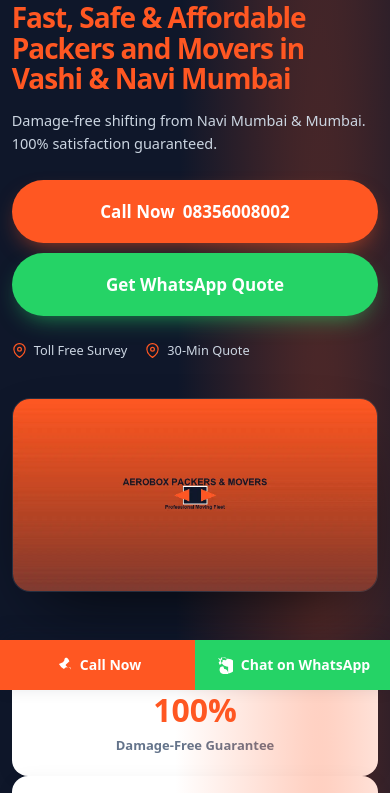
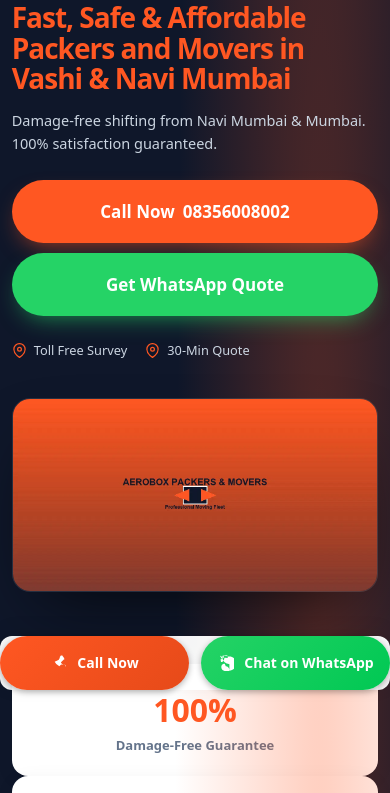
Before and after one commit to nishadisposables/aerobox-packers-movers, a plain HTML site: page index.html in a window 390 px wide. Shown: the part 154-947 px from the top of the page. Drawn offline with Linux system fonts and the light colour scheme.

Commit message:
Redesign mobile bar colors + hide header CTAs on mobile

```diff
--- a/index.html
+++ b/index.html
@@ -68,14 +68,48 @@ img,svg{display:block;max-width:100%}a{color:inherit;text-decoration:none}button
 .hero-trust svg{width:15px;height:15px;flex:none}
 .hero-media{position:relative}
 .hero-media img{width:100%;height:auto;border-radius:18px;box-shadow:0 30px 70px -30px rgba(0,0,0,.8);border:1px solid rgba(255,255,255,.1)}
-.mobile-bar{position:fixed;left:0;right:0;bottom:0;z-index:120;display:grid;grid-template-columns:1fr 1fr;box-shadow:0 -6px 20px rgba(15,23,42,.18)}
-.mobile-bar a{display:flex;align-items:center;justify-content:center;gap:8px;font-weight:800;font-size:15px;padding:15px 8px;color:#fff;padding-bottom:calc(15px + env(safe-area-inset-bottom))}
-.mobile-bar svg{width:19px;height:19px}
-.mobile-bar .mb-call{background:var(--accent)}.mobile-bar .mb-wa{background:var(--green)}
+.mobile-bar{
+  position:fixed;
+  left:0; right:0; bottom:0;
+  z-index:120;
+  display:grid;
+  grid-template-columns:repeat(2, 1fr);
+  gap:12px;
+  background:rgba(255,255,255,0.96);
+  border-radius:12px;
+  box-shadow:0 -4px 20px rgba(0,0,0,0.08);
+}
+.mobile-bar a{
+  display:flex;
+  align-items:center;
+  justify-content:center;
+  gap:10px;
+  font-weight:800;
+  font-size:14px;
+  padding:16px 10px;
+  color:#111;
+  cursor:pointer;
+  transition:background .2s;
+}
+.mobile-bar .mb-call{
+  background:linear-gradient(135deg, #FF5722, #E64A19);
+  color:#fff;
+  border-radius:999px;
+  box-shadow:0 2px 6px rgba(0,0,0,0.3);
+}
+.mobile-bar .mb-wa{
+  background:linear-gradient(135deg, #25D366, #00C853);
+  color:#fff;
+  border-radius:999px;
+  box-shadow:0 2px 6px rgba(0,0,0,0.3);
+}
+.mobile-bar a svg{width:17px;height:17px}
+
 @media(min-width:1024px){.hero-grid{grid-template-columns:1.05fr .95fr;gap:48px;padding:64px 0 96px}.header-ctas .btn span.lbl{display:inline}.header-ctas .btn{padding:11px 22px;font-size:14px}}
 @media(max-width:1023px){
   .topbar-inner{flex-wrap:wrap;justify-content:center;gap:6px;padding:8px 0}.topbar{font-size:11.5px}.topbar-item svg{width:12px;height:12px}
   .site-header-inner{height:56px;gap:8px}.logo-mark{width:36px;height:36px}
+  .header-ctas{display:none;}
   .header-ctas .btn{padding:12px 20px;font-size:14px}.header-ctas .btn span.lbl{display:inline}
   .hero-grid{padding:36px 0 72px}.hero-sub{max-width:none}.hero-ctas{flex-direction:column;gap:10px}.hero-ctas .btn{width:100%;text-align:center}
   .hero-trust{gap:6px 12px}.hero-trust span{font-size:12px}
@@ -87,7 +121,7 @@ img,svg{display:block;max-width:100%}a{color:inherit;text-decoration:none}button
   .gallery-item{padding:14px}
   .footer{padding:36px 0 24px}.footer-grid{grid-template-columns:1fr;gap:24px;text-align:center}
   .footer h3{font-size:16px}.footer a{font-size:14px}
-  .mobile-bar a{padding:14px 6px;font-size:14px}.mobile-bar svg{width:18px;height:18px}
+  .mobile-bar a{padding:16px 10px;font-size:14px}.mobile-bar svg{width:18px;height:18px}
   .fab{width:52px;height:52px;font-size:22px}.fab-call{bottom:88px}.fab-wa{bottom:36px}
   iframe[src*="google.com/maps"]{height:240px;border-radius:10px}
   .container{width:min(100%,94%)}
```
